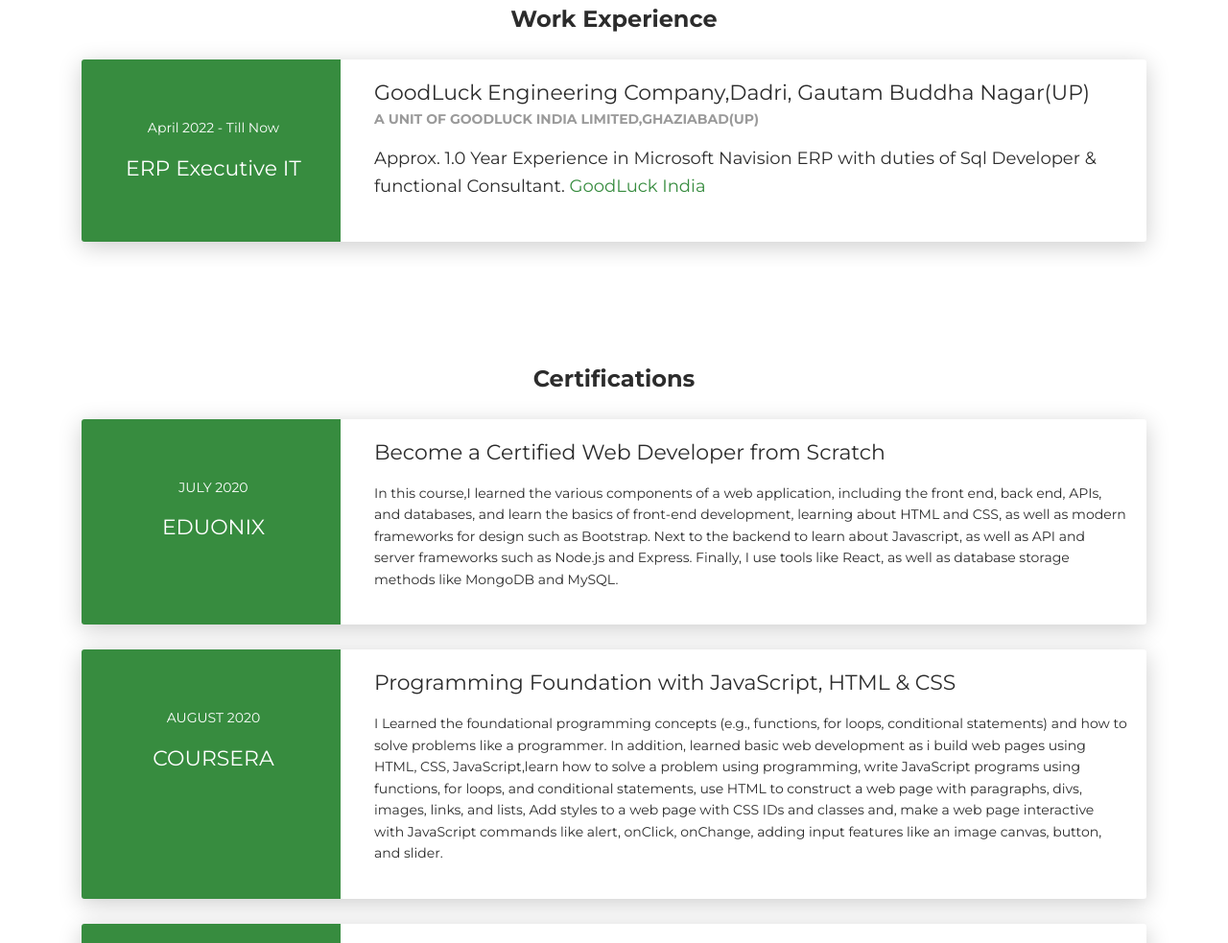
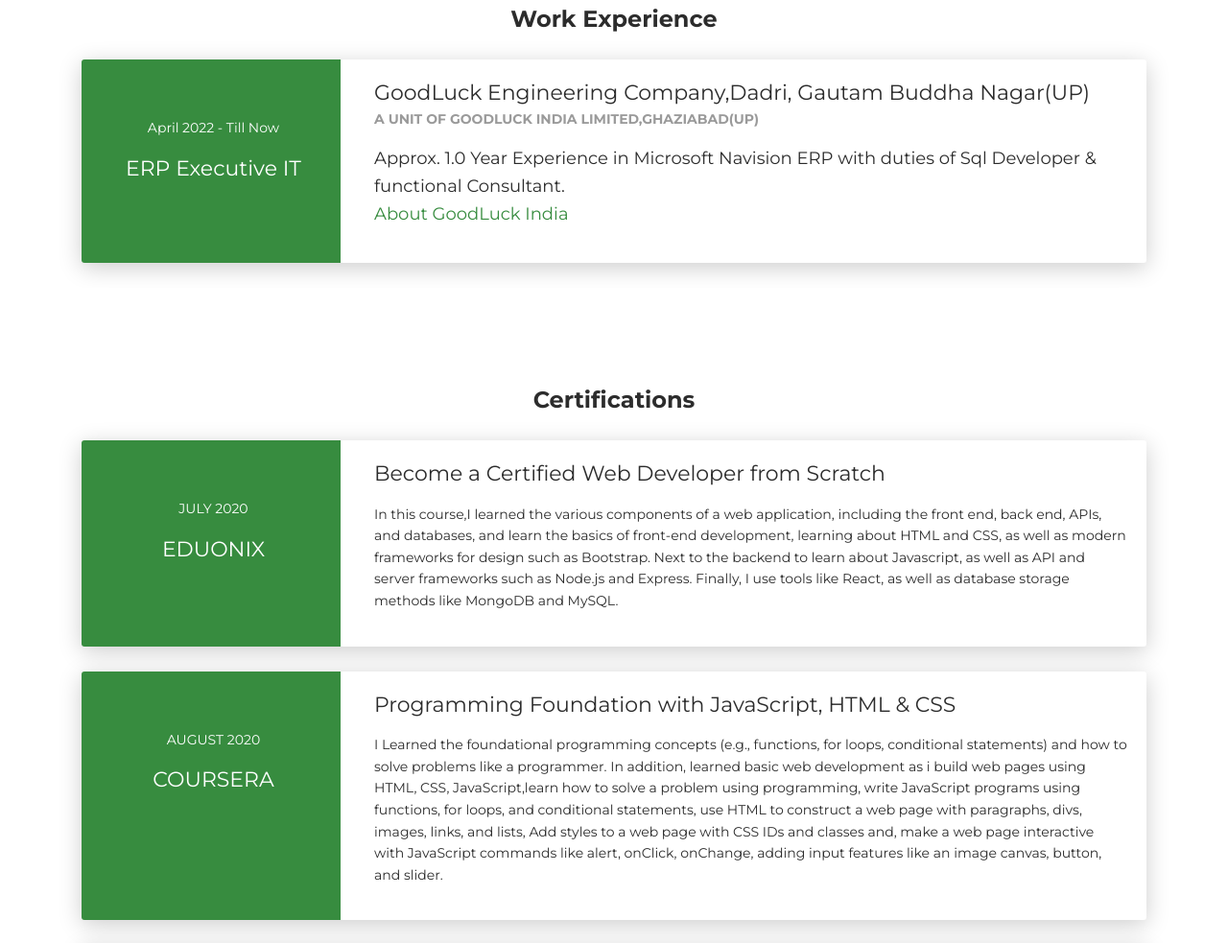
Before and after one commit to banarasiashwani/banarasiashwani.github.io, a plain HTML site: page index.html in a window 1280 px wide. Shown: the part 2302-3285 px from the top of the page at 96% size. Drawn offline with nearby package versions, Linux system fonts and the light colour scheme; a script that the page names is missing.

Commit message:
Update index.html

```diff
--- a/index.html
+++ b/index.html
@@ -238,8 +238,8 @@
           <div class="card-body">
             <div class="h5">GoodLuck Engineering Company,Dadri, Gautam Buddha Nagar(UP)</div>
             <p class="category"> A Unit Of GoodLuck India Limited,Ghaziabad(UP)</p>
-            <p style="font-size: large;">Approx. 1.0 Year Experience in Microsoft Navision ERP  with duties of Sql Developer & functional Consultant.
-            <a href="#">GoodLuck India</a></p>
+            <p style="font-size: large;">Approx. 1.0 Year Experience in Microsoft Navision ERP  with duties of Sql Developer & functional Consultant.<br>
+            <a href="https://banarasiashwani.github.io/gdlk.html"> About GoodLuck India</a></p>
           </div>
         </div>
       </div>
```
